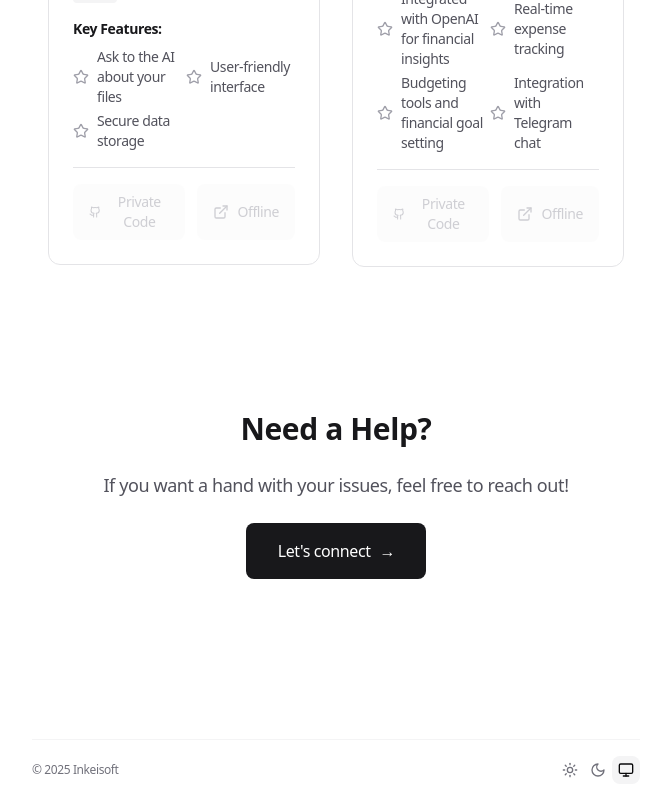
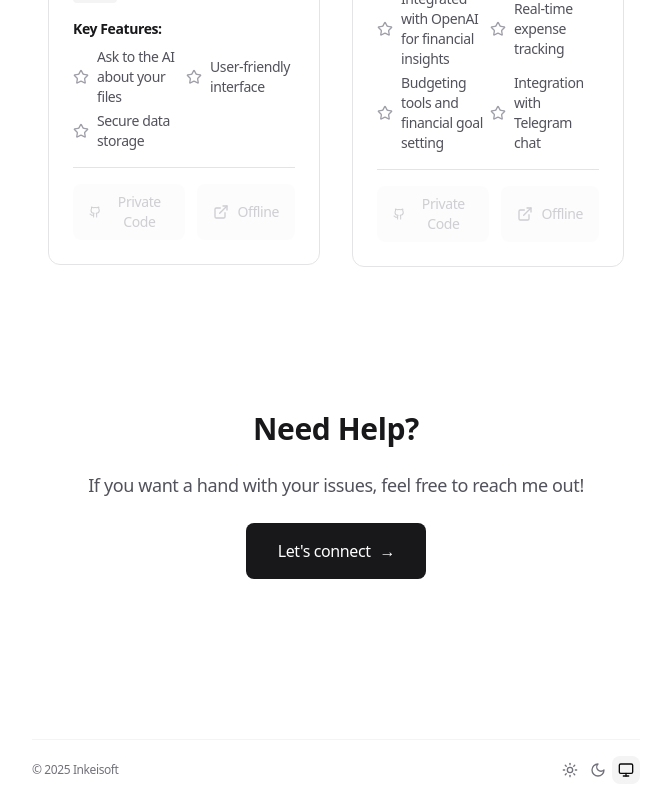
Before and after one commit to DanioFiore/inkeisoft, a Next.js app: page /projects in a window 1280 px wide. Shown: the part 1072-1872 px from the top of the page, without its empty margins (304-969 px from the left). Built offline with nearby package versions, Linux system fonts and the light colour scheme; no server answers.

Commit message:
fix: correct wording in About and Projects pages for clarity

```diff
--- a/app/about/page.tsx
+++ b/app/about/page.tsx
@@ -37,7 +37,7 @@ const SKILLS = [
         icon: Database,
         title: 'Backend Development',
         description: 'Python, FastAPI, Flask, PHP, Laravel, SQL, MySQL, PostgreSQL',
-        level: 88,
+        level: 85,
     },
     {
         icon: Globe,
@@ -356,7 +356,7 @@ export default function About() {
                                         <strong className="text-zinc-900 dark:text-zinc-100">Inkeisoft</strong> is an idea, a Minimal approach to software development.
                                     </p>
                                     <p>
-                                        It is not just a name, but a philosophy that emphasizes simplicity, efficiency, and purpose in every line of code.
+                                        It's not just a name, but a philosophy that emphasizes simplicity, efficiency, and purpose in every line of code.
                                     </p>
                                     <p>
                                         In a world that relentlessly competes for our attention, true strength lies in simplicity. Choosing to eliminate distractions is the first step toward staying focused on what truly matters.
@@ -378,12 +378,12 @@ export default function About() {
                 >
                     <h2 className="text-3xl font-bold text-zinc-900 dark:text-zinc-100">
                         {/* Let's Work Together */}
-                        Want to discuss about your ideas?
+                        Want to talk about your ideas?
                     </h2>
                     <p className="text-lg text-zinc-600 dark:text-zinc-400 max-w-2xl mx-auto">
                         {/* Ready to bring your ideas to life? I'd love to hear about your project and
                         discuss how we can create something amazing together. */}
-                        Let's talk, I'm all ears!
+                        I'm all ears!
                     </p>
                     <Magnetic>
                         <motion.a
--- a/app/projects/page.tsx
+++ b/app/projects/page.tsx
@@ -305,10 +305,10 @@ export default function Projects() {
                     className="text-center space-y-6 py-16"
                 >
                     <h2 className="text-3xl font-bold text-zinc-900 dark:text-zinc-100">
-                        Need a Help?
+                        Need Help?
                     </h2>
                     <p className="text-lg text-zinc-600 dark:text-zinc-400 max-w-2xl mx-auto">
-                        If you want a hand with your issues, feel free to reach out!
+                        If you want a hand with your issues, feel free to reach me out!
                     </p>
                     <Magnetic>
                         <motion.a
```
